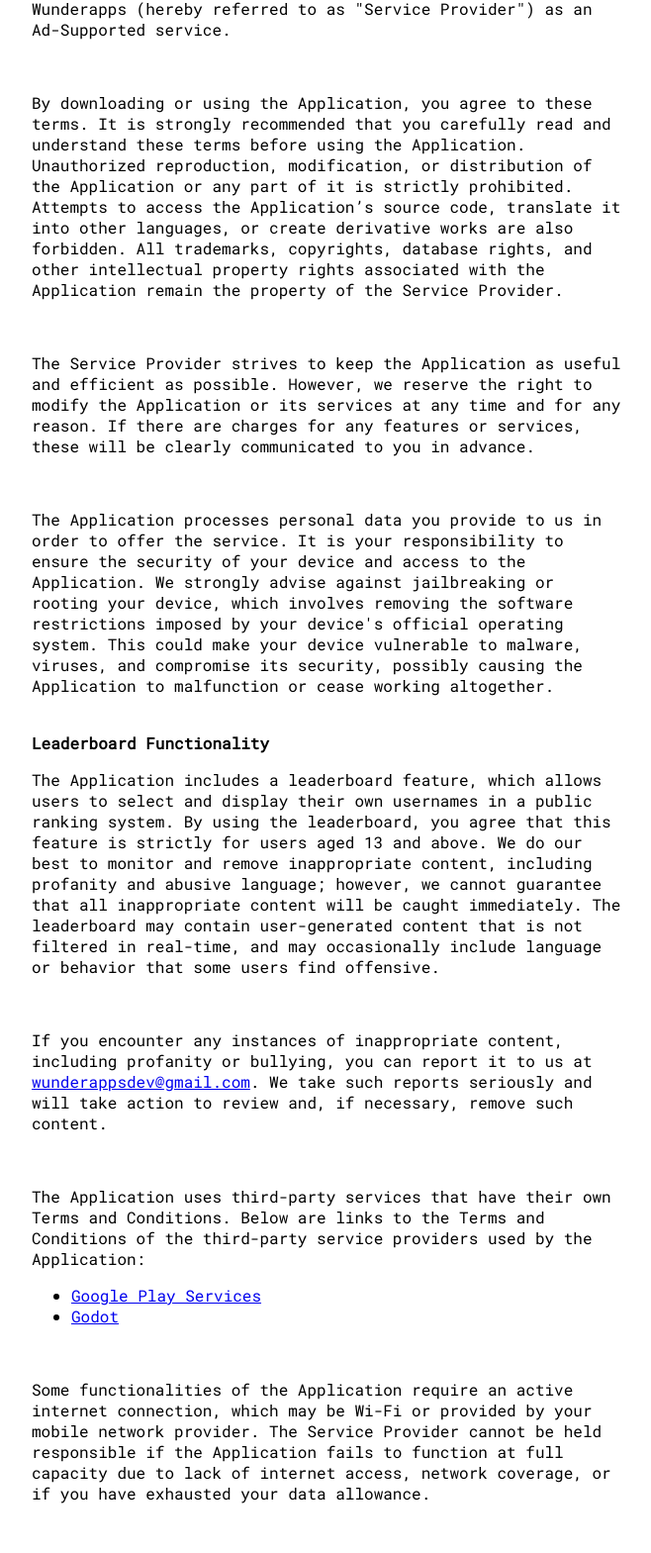
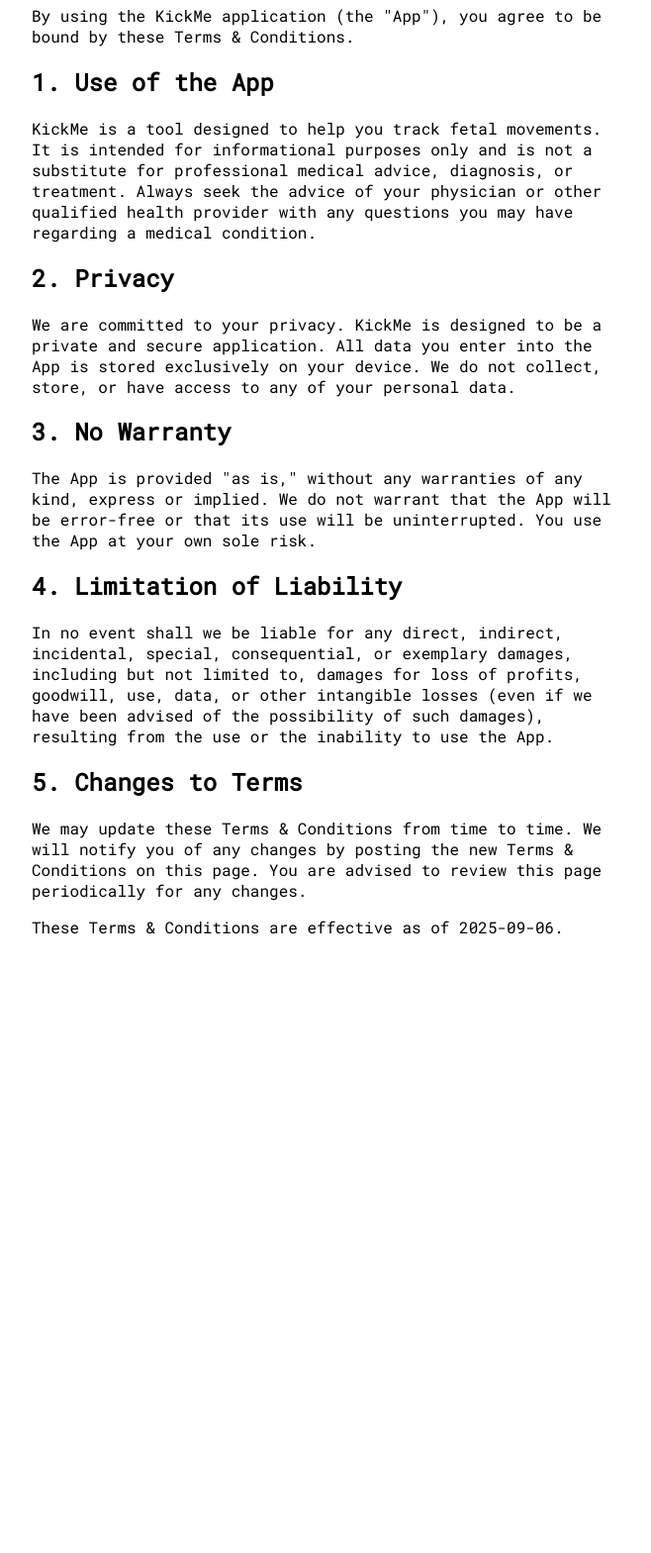
Before and after one commit to frodstan/kickme_website, a plain HTML site: page pages/terms_conditions.html in a window 1280 px wide. Shown: the part 97-1666 px from the top of the page at 99% size, without its empty margins (308-966 px from the left). After the commit the page ends 1076 px from the top, so only its background shows below. Drawn offline with Linux system fonts and the light colour scheme.

Commit message:
add terms and conditions

```diff
--- a/pages/terms_conditions.html
+++ b/pages/terms_conditions.html
@@ -17,76 +17,39 @@
 </head>
 
 <body>
-    <strong>Terms &amp; Conditions</strong><br>
-    <p>These terms and conditions apply to the Plopp app (hereby referred to as "Application") for mobile devices,
-        created by Wunderapps (hereby referred to as "Service Provider") as an Ad-Supported service.</p><br>
-    <p>By downloading or using the Application, you agree to these terms. It is strongly recommended that you carefully
-        read and understand these terms before using the Application. Unauthorized reproduction, modification, or
-        distribution of the Application or any part of it is strictly prohibited. Attempts to access the Application’s
-        source code, translate it into other languages, or create derivative works are also forbidden. All trademarks,
-        copyrights, database rights, and other intellectual property rights associated with the Application remain the
-        property of the Service Provider.</p><br>
-    <p>The Service Provider strives to keep the Application as useful and efficient as possible. However, we reserve the
-        right to modify the Application or its services at any time and for any reason. If there are charges for any
-        features or services, these will be clearly communicated to you in advance.</p><br>
-    <p>The Application processes personal data you provide to us in order to offer the service. It is your responsibility
-        to ensure the security of your device and access to the Application. We strongly advise against jailbreaking or
-        rooting your device, which involves removing the software restrictions imposed by your device's official
-        operating system. This could make your device vulnerable to malware, viruses, and compromise its security,
-        possibly causing the Application to malfunction or cease working altogether.</p><br>
+    <h1>Terms & Conditions</h1>
+    <p>
+        By using the KickMe application (the "App"), you agree to be bound by these Terms & Conditions.
+    </p>
 
-    <strong>Leaderboard Functionality</strong><br>
-    <p>The Application includes a leaderboard feature, which allows users to select and display their own usernames in a
-        public ranking system. By using the leaderboard, you agree that this feature is strictly for users aged 13 and
-        above. We do our best to monitor and remove inappropriate content, including profanity and abusive language;
-        however, we cannot guarantee that all inappropriate content will be caught immediately. The leaderboard may
-        contain user-generated content that is not filtered in real-time, and may occasionally include language or
-        behavior that some users find offensive.</p><br>
-    <p>If you encounter any instances of inappropriate content, including profanity or bullying, you can report it to us
-        at <a href="mailto:wunderappsdev@gmail.com">wunderappsdev@gmail.com</a>. We take such reports seriously and will
-        take action to review and, if necessary, remove such content.</p><br>
+    <h2>1. Use of the App</h2>
+    <p>
+        KickMe is a tool designed to help you track fetal movements. It is intended for informational purposes only and is not a substitute for professional medical advice, diagnosis, or treatment. Always seek the advice of your physician or other qualified health provider with any questions you may have regarding a medical condition.
+    </p>
 
-    <div>
-        <p>The Application uses third-party services that have their own Terms and Conditions. Below are links to the
-            Terms and Conditions of the third-party service providers used by the Application:</p>
-        <ul>
-            <li><a href="https://policies.google.com/terms" target="_blank" rel="noopener noreferrer">Google Play
-                    Services</a></li>
-            <li><a href="https://godotengine.org/license" target="_blank" rel="noopener noreferrer">Godot</a></li>
-        </ul>
-    </div><br>
+    <h2>2. Privacy</h2>
+    <p>
+        We are committed to your privacy. KickMe is designed to be a private and secure application. All data you enter into the App is stored exclusively on your device. We do not collect, store, or have access to any of your personal data.
+    </p>
 
-    <p>Some functionalities of the Application require an active internet connection, which may be Wi-Fi or provided by
-        your mobile network provider. The Service Provider cannot be held responsible if the Application fails to
-        function at full capacity due to lack of internet access, network coverage, or if you have exhausted your data
-        allowance.</p><br>
-    <p>If you use the Application outside of a Wi-Fi area, be aware that your mobile network provider's terms may apply,
-        and you could incur charges for data usage. These include, but are not limited to, data roaming charges if you
-        use the Application while traveling. You are solely responsible for any such charges, and by using the
-        Application, you confirm that you have obtained permission from the bill payer of the device you are using, if
-        applicable.</p><br>
-    <p>The Service Provider cannot assume responsibility for factors such as your device running out of battery, which
-        may prevent you from accessing the Application. You are responsible for ensuring your device remains charged and
-        functional.</p><br>
-    <p>The Service Provider strives to keep the Application updated and accurate at all times but relies on third-party
-        sources for certain information. Therefore, we cannot accept responsibility for any loss, direct or indirect,
-        that results from relying entirely on the functionality of the Application.</p><br>
-    <p>From time to time, the Service Provider may update the Application. The Application is currently available on
-        certain operating systems, and these systems may change, requiring you to update the Application. You agree to
-        always accept updates when provided, and the Service Provider reserves the right to terminate the availability of
-        the Application without prior notice. Upon termination, you must cease using the Application and delete it from
-        your device.</p><br>
+    <h2>3. No Warranty</h2>
+    <p>
+        The App is provided "as is," without any warranties of any kind, express or implied. We do not warrant that the App will be error-free or that its use will be uninterrupted. You use the App at your own sole risk.
+    </p>
 
-    <strong>Changes to These Terms and Conditions</strong><br>
-    <p>The Service Provider may periodically update these Terms and Conditions. You are advised to review this page
-        regularly for any changes. Any changes will be posted on this page and will be effective immediately upon being
-        posted.</p><br>
+    <h2>4. Limitation of Liability</h2>
+    <p>
+        In no event shall we be liable for any direct, indirect, incidental, special, consequential, or exemplary damages, including but not limited to, damages for loss of profits, goodwill, use, data, or other intangible losses (even if we have been advised of the possibility of such damages), resulting from the use or the inability to use the App.
+    </p>
 
-    <p>These terms and conditions are effective as of 2024-09-02.</p><br>
+    <h2>5. Changes to Terms</h2>
+    <p>
+        We may update these Terms & Conditions from time to time. We will notify you of any changes by posting the new Terms & Conditions on this page. You are advised to review this page periodically for any changes.
+    </p>
 
-    <strong>Contact Us</strong><br>
-    <p>If you have any questions or suggestions about these Terms and Conditions, please contact us at
-        <a href="mailto:wunderappsdev@gmail.com">wunderappsdev@gmail.com</a>.</p>
+    <p>
+        These Terms & Conditions are effective as of 2025-09-06.
+    </p>
 </body>
 
 </html>
```
Also changed, not shown: index.html (+1 -1 lines).
